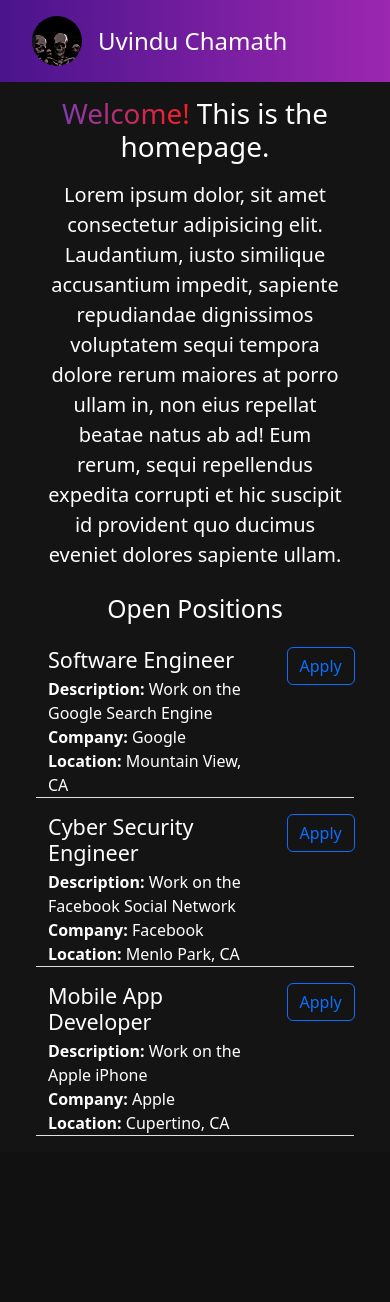
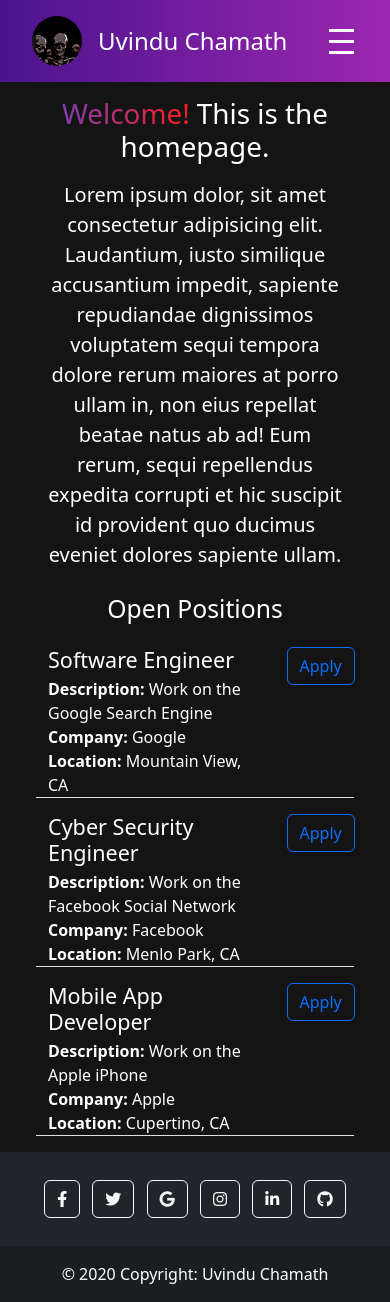
Before and after one commit to Uvindu-Chamath/my-website, a Flask app: page / in a window 390 px wide. Before the commit the page ends 1136 px from the top, so only its background shows below. Run offline with Flask 3, Linux system fonts and the light colour scheme.

Commit message:
Added a footer menu and customized the navbar

```diff
--- /dev/null
+++ b/templates/footer.html
@@ -0,0 +1,71 @@
+<!DOCTYPE html>
+<html lang="en">
+<head>
+    <meta charset="UTF-8">
+    <meta name="viewport" content="width=device-width, initial-scale=1.0">
+    <!-- Add Font Awesome CDN link -->
+    <link rel="stylesheet" href="https://cdnjs.cloudflare.com/ajax/libs/font-awesome/6.0.0-beta3/css/all.min.css">
+    <style>
+        .btn-floating {
+            transition: transform 0.3s ease, background-color 0.3s ease;
+        }
+        .btn-floating:hover {
+            transform: scale(1.1);
+            background-color: rgba(255, 255, 255, 0.2);
+        }
+    </style>
+</head>
+<body>
+    <!-- Remove the container if you want to extend the Footer to full width. -->
+    <!-- <div class="container my-5"> -->
+
+    <footer class="bg-dark text-center text-white" style="left: 0; bottom: 0; width: 100%;">
+    <!-- Grid container -->
+    <div class="container p-4 pb-0">
+      <!-- Section: Social media -->
+      <section class="mb-4">
+        <!-- Facebook -->
+        <a class="btn btn-outline-light btn-floating m-1" href="#!" role="button">
+          <i class="fab fa-facebook-f"></i>
+        </a>
+
+        <!-- Twitter -->
+        <a class="btn btn-outline-light btn-floating m-1" href="#!" role="button">
+          <i class="fab fa-twitter"></i>
+        </a>
+
+        <!-- Google -->
+        <a class="btn btn-outline-light btn-floating m-1" href="#!" role="button">
+          <i class="fab fa-google"></i>
+        </a>
+
+        <!-- Instagram -->
+        <a class="btn btn-outline-light btn-floating m-1" href="#!" role="button">
+          <i class="fab fa-instagram"></i>
+        </a>
+
+        <!-- Linkedin -->
+        <a class="btn btn-outline-light btn-floating m-1" href="#!" role="button">
+          <i class="fab fa-linkedin-in"></i>
+        </a>
+
+        <!-- Github -->
+        <a class="btn btn-outline-light btn-floating m-1" href="#!" role="button">
+          <i class="fab fa-github"></i>
+        </a>
+      </section>
+      <!-- Section: Social media -->
+    </div>
+    <!-- Grid container -->
+
+    <!-- Copyright -->
+    <div class="text-center p-3" style="background-color: rgba(0, 0, 0, 0.2);">
+      © 2020 Copyright: Uvindu Chamath
+    </div>
+    <!-- Copyright -->
+  </footer>
+
+  <!-- </div> -->
+  <!-- End of .container -->
+</body>
+</html>
--- a/templates/home.html
+++ b/templates/home.html
@@ -48,5 +48,6 @@
             {% include 'jobs.html' %}
         {% endfor %}
     </div>
+    {% include 'footer.html' %}
 </body>
 </html>
--- a/templates/nav.html
+++ b/templates/nav.html
@@ -3,27 +3,28 @@
 <head>
     <meta charset="UTF-8">
     <meta name="viewport" content="width=device-width, initial-scale=1.0">
-    <title>Document</title>
     <style>
         .navbar {
             display: flex;
             justify-content: space-between;
             align-items: center;
             padding: 1rem 2rem;
-            background: linear-gradient(90deg, rgba(131,58,180,1) 0%, rgba(74,20,140,1) 0%, rgba(156,39,176,1) 100%); /* New gradient color */
+            background: linear-gradient(90deg, rgba(131,58,180,1) 0%, rgba(74,20,140,1) 0%, rgba(156,39,176,1) 100%);
             color: white;
+            position: relative;
         }
 
         .logo {
             height: 50px;
             border-radius: 50%;
-            margin-right: 1rem; /* Add margin to the right of the logo */
+            margin-right: 1rem;
+            cursor: pointer;
         }
 
         .name {
             margin: 0;
             font-size: 1.5rem;
-            flex-grow: 1; /* Ensure the name takes up available space */
+            flex-grow: 1;
             color: white;
         }
 
@@ -42,12 +43,26 @@
             color: white;
             text-decoration: none;
             font-size: 1.1rem;
-            transition: color 0.8s ease, transform 0.8s ease; /* Add transition for color and transform */
+            transition: color 0.3s ease, transform 0.3s ease;
         }
 
         .nav-links a:hover {
-            color: #F50057; /* Change hover color to gold */
-            transform: scale(1.1); /* Add scale effect on hover */
+            color: #F50057;
+            transform: scale(1.1);
+        }
+
+        .hamburger {
+            display: none;
+            flex-direction: column;
+            cursor: pointer;
+        }
+
+        .hamburger div {
+            width: 25px;
+            height: 3px;
+            background-color: white;
+            margin: 4px;
+            transition: all 0.3s ease;
         }
 
         @media screen and (max-width: 768px) {
@@ -71,6 +86,9 @@
                 margin: 1rem 0;
             }
 
+            .hamburger {
+                display: flex;
+            }
         }
     </style>
 </head>
@@ -84,6 +102,17 @@
             <li><a href="#">Services</a></li>
             <li><a href="#">Contact</a></li>
         </ul>
+        <div class="hamburger" onclick="toggleMenu()">
+            <div></div>
+            <div></div>
+            <div></div>
+        </div>
     </nav>
+    <script>
+        function toggleMenu() {
+            const navLinks = document.querySelector('.nav-links');
+            navLinks.classList.toggle('active');
+        }
+    </script>
 </body>
 </html>
```
